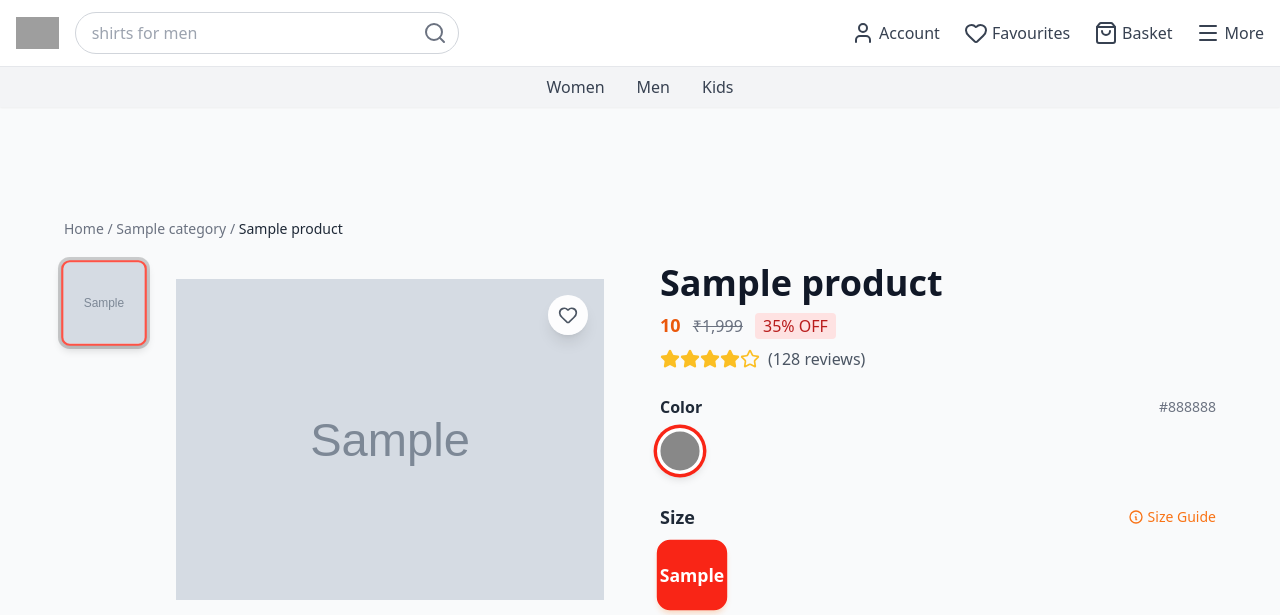
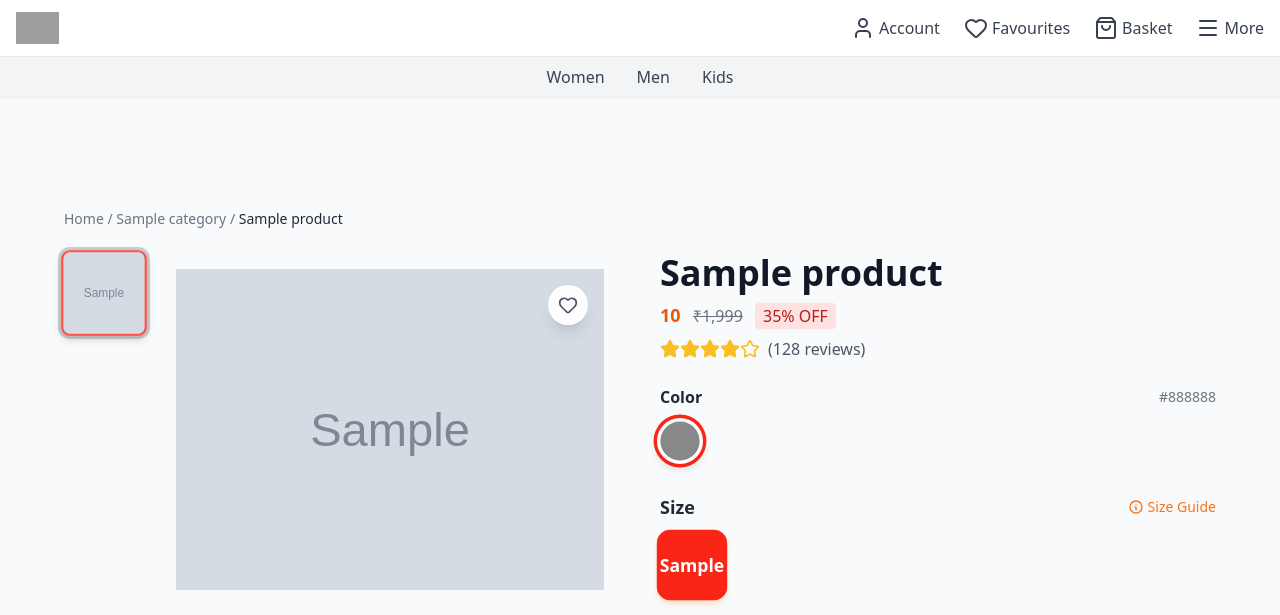
Before and after one commit to Don-Soby-2007/ONGO-E-Commerce-Project, a Django app: page /product-detail/1/ in a window 1280 px wide. Shown: the top 615 px of the page. Run offline with Django 5.2, Linux system fonts and the light colour scheme; tables that the repository leaves empty hold one stand-in row (values such as "Sample post"); grey boxes marked "Sample" are stand-in pictures; parts of the project's set-up code (start-up, migrations or seed data) failed here and were passed over; some libraries are stand-ins or nearby versions; some web fonts are replaced; grey boxes are pictures that could not be loaded.

Commit message:
Fix: Bread crumps

```diff
--- a/ONGO/templates/products/product-detail.html
+++ b/ONGO/templates/products/product-detail.html
@@ -81,10 +81,7 @@
             <div class="flex items-center space-x-4">
                 <img src="https://res.cloudinary.com/ddynxusw2/image/upload/v1766473856/Ongo_Logo_di7890.svg  " alt="Ongo Logo" class="h-8">
                 <div class="relative w-96">
-                    <input type="text" placeholder="shirts for men" class="w-full px-4 py-2 rounded-full border border-gray-300 focus:outline-none focus:ring-2 focus:ring-orange-500">
-                    <button class="absolute right-3 top-1/2 transform -translate-y-1/2 text-gray-500">
-                        <i data-lucide="search"></i>
-                    </button>
+
                 </div>
             </div>
             <div class="flex items-center space-x-6">
@@ -119,7 +116,7 @@
             <!-- Breadcrumb -->
             <div class="text-sm text-gray-500 mb-6">
                 <a href="{% url 'landing' %}" class="hover:text-orange-500">Home</a> /
-                <a href="#" class="hover:text-orange-500">{{product.category}}</a> /
+                <a href="{% url 'product_list' %}" class="hover:text-orange-500">{{product.category}}</a> /
                 <span class="text-gray-800">{{product.name}}</span>
             </div>
 
```
